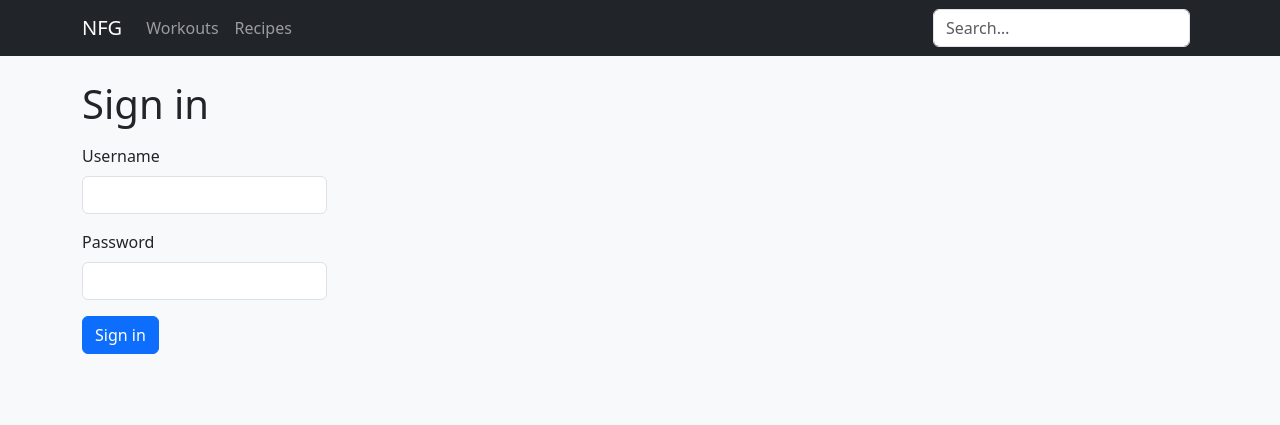
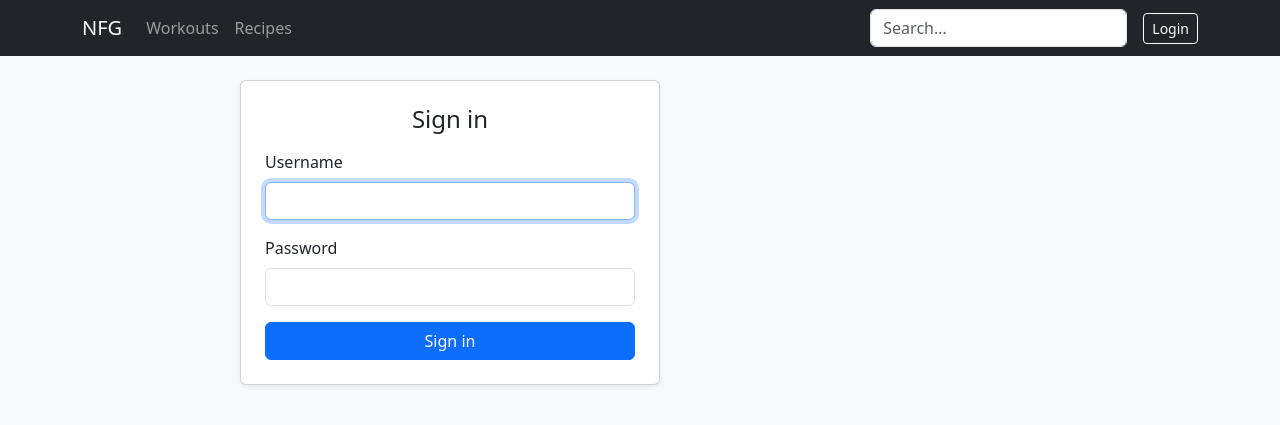
Before and after one commit to natyfbg/NFG, a Flask app: page /login in a window 1280 px wide. Shown: the top 425 px of the page. Run offline with Flask 3, Linux system fonts and the light colour scheme.

Commit message:
finished admin login

```diff
--- a/backend/app.py
+++ b/backend/app.py
@@ -25,8 +25,8 @@ app.secret_key = os.getenv("SECRET_KEY", "dev-secret")
 
 # ---- Auth config (basic single-admin) ----
 ADMIN_USERNAME = os.getenv("ADMIN_USERNAME", "admin")
-ADMIN_PASSWORD = os.getenv("ADMIN_PASSWORD", "changeme")          # plain text (MVP)
-ADMIN_PASSWORD_HASH = os.getenv("ADMIN_PASSWORD_HASH", "")        # optional hash
+ADMIN_PASSWORD = os.getenv("ADMIN_PASSWORD", "changeme")          # plain text (MVP/dev)
+ADMIN_PASSWORD_HASH = os.getenv("ADMIN_PASSWORD_HASH", "")        # preferred in prod
 
 login_manager = LoginManager(app)
 login_manager.login_view = "login"  # redirect here when not logged in
@@ -40,6 +40,14 @@ def load_user(user_id):
     if user_id == "admin":
         return User("admin")
     return None
+
+def _check_admin_credentials(username: str, password: str) -> bool:
+    """Prefer a hashed password if provided; fall back to plain for dev."""
+    if username != ADMIN_USERNAME:
+        return False
+    if ADMIN_PASSWORD_HASH:
+        return check_password_hash(ADMIN_PASSWORD_HASH, password)
+    return password == ADMIN_PASSWORD
 
 # -----------------------------------------------------------------------------
 # Canonical lists
@@ -114,7 +122,7 @@ def home():
 
 @app.route("/workouts")
 def workouts():
-    # Sidebar quick filters (still supported for future use)
+    # Sidebar quick filters (kept for future use)
     filt = request.args.get("filter")
     query, sort, limit = {}, [("name", ASCENDING)], None
     if filt == "favorites":
@@ -133,14 +141,14 @@ def workouts():
     # Featured Styles: always show the three picks
     workout_styles_featured = FEATURED_STYLES
 
-    # Limit the landing "All Workouts (A–Z)" card to 3 items
+    # Limit landing "All Workouts (A–Z)" card to 3 items
     all_ws = list(db.workouts.find({}).sort([("name", ASCENDING)]).limit(3))
 
     return render_template(
         "workouts.html",
         workout_levels=WORKOUT_LEVELS,
         body_parts_featured=body_parts_featured,
-        workout_styles=WORKOUT_STYLES,                  # full list (elsewhere)
+        workout_styles=WORKOUT_STYLES,                  # full list
         workout_styles_featured=workout_styles_featured, # 3 on landing
         all_workouts=all_ws,
     )
@@ -272,13 +280,7 @@ def login():
         username = (request.form.get("username") or "").strip()
         password = (request.form.get("password") or "").strip()
 
-        ok_user = (username == ADMIN_USERNAME)
-        if ADMIN_PASSWORD_HASH:
-            ok_pass = check_password_hash(ADMIN_PASSWORD_HASH, password)
-        else:
-            ok_pass = (password == ADMIN_PASSWORD)
-
-        if ok_user and ok_pass:
+        if _check_admin_credentials(username, password):
             login_user(User("admin"))
             flash("Logged in.", "success")
             next_url = request.args.get("next") or url_for("admin_index")
@@ -288,6 +290,7 @@ def login():
     return render_template("login.html")
 
 @app.route("/logout")
+@login_required
 def logout():
     logout_user()
     flash("Logged out.", "success")
--- a/backend/templates/base.html
+++ b/backend/templates/base.html
@@ -13,14 +13,25 @@
         <button class="navbar-toggler" type="button" data-bs-toggle="collapse" data-bs-target="#nav" aria-controls="nav" aria-expanded="false" aria-label="Toggle navigation">
           <span class="navbar-toggler-icon"></span>
         </button>
+
         <div class="collapse navbar-collapse" id="nav">
           <ul class="navbar-nav me-auto mb-2 mb-lg-0">
             <li class="nav-item"><a class="nav-link" href="{{ url_for('workouts') }}">Workouts</a></li>
             <li class="nav-item"><a class="nav-link" href="{{ url_for('recipes') }}">Recipes</a></li>
           </ul>
-          <form class="d-flex" action="{{ url_for('search') }}" method="get" role="search">
-            <input class="form-control me-2" type="search" placeholder="Search…" name="q" value="{{ request.args.get('q','') }}">
+
+          <form class="d-flex me-3" action="{{ url_for('search') }}" method="get" role="search">
+            <input class="form-control" type="search" placeholder="Search…" name="q" value="{{ request.args.get('q','') }}">
           </form>
+
+          <div class="d-flex align-items-center gap-2">
+            {% if current_user.is_authenticated %}
+              <a class="btn btn-sm btn-outline-secondary" href="{{ url_for('admin_index') }}">Admin</a>
+              <a class="btn btn-sm btn-outline-light" href="{{ url_for('logout') }}">Logout</a>
+            {% else %}
+              <a class="btn btn-sm btn-outline-light" href="{{ url_for('login') }}">Login</a>
+            {% endif %}
+          </div>
         </div>
       </div>
     </nav>
@@ -36,7 +47,6 @@
       </div>
     </main>
 
-
     <script src="https://cdn.jsdelivr.net/npm/bootstrap@5.3.3/dist/js/bootstrap.bundle.min.js"></script>
   </body>
 </html>
--- a/backend/templates/login.html
+++ b/backend/templates/login.html
@@ -2,16 +2,20 @@
 {% block title %}Sign in – NFG{% endblock %}
 
 {% block content %}
-<h1 class="mb-3">Sign in</h1>
-<form method="post" class="col-md-6 col-lg-4">
+<div class="d-flex justify-content-center">
+  <div class="card shadow-sm p-4" style="max-width: 420px; width: 100%;">
+    <h1 class="h4 mb-3 text-center">Sign in</h1>
+    <form method="post">
       <div class="mb-3">
         <label class="form-label">Username</label>
-    <input class="form-control" name="username" required>
+        <input class="form-control" name="username" required autofocus>
       </div>
       <div class="mb-3">
         <label class="form-label">Password</label>
         <input class="form-control" type="password" name="password" required>
       </div>
-  <button class="btn btn-primary">Sign in</button>
+      <button class="btn btn-primary w-100">Sign in</button>
     </form>
+  </div>
+</div>
 {% endblock %}
--- a/backend/templates/workouts.html
+++ b/backend/templates/workouts.html
@@ -72,7 +72,8 @@
     <div class="card h-100">
       <div class="card-header d-flex justify-content-between align-items-center">
         <span>All Workouts (A–Z)</span>
-        <a class="small" href="{{ url_for('workouts_all') }}">View All</a>
+        <!-- "View All" goes to Browse -->
+        <a class="small" href="{{ url_for('workouts_browse') }}">View All</a>
       </div>
       <ul class="list-group list-group-flush">
         {% for w in all_workouts %}
@@ -82,6 +83,7 @@
         {% endfor %}
       </ul>
       <div class="card-footer text-end">
+        <!-- "Browse All" goes to alphabetical index -->
         <a class="btn btn-sm btn-outline-secondary" href="{{ url_for('workouts_all') }}">Browse All</a>
       </div>
     </div>
```
Lines whose indentation alone changed are shown as unchanged.
